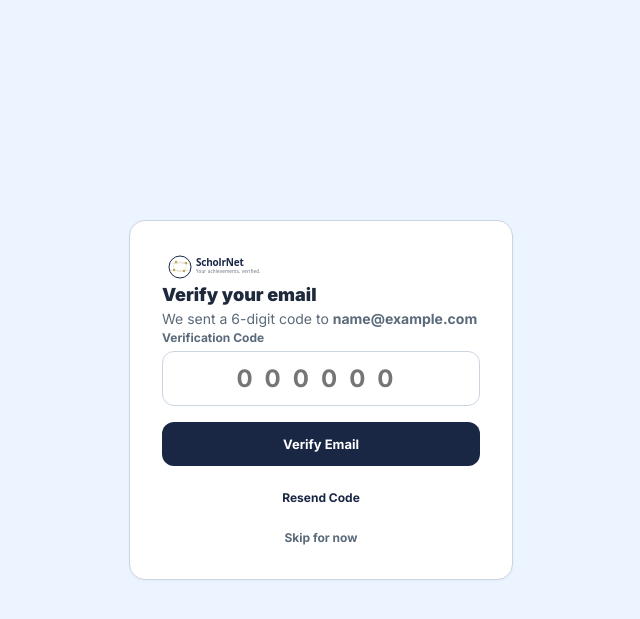
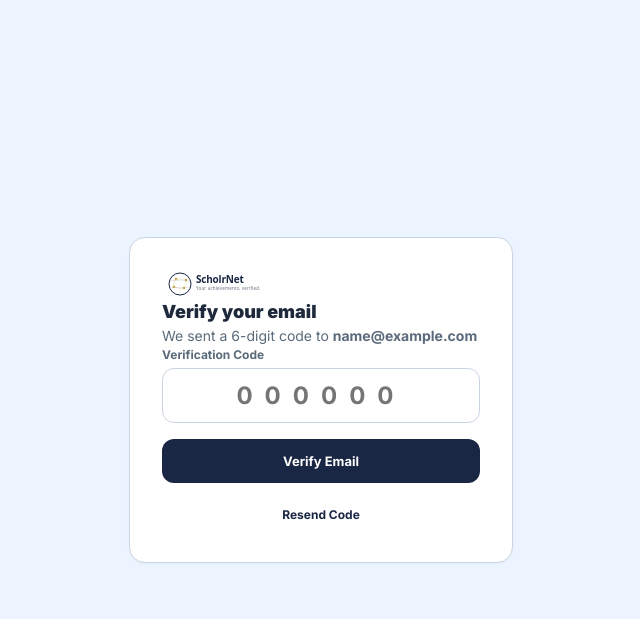
Before and after one commit to abhiraj1291/scholrnet, a Flask app: template frontend/templates/auth/verify_otp.html in a window 1280 px wide. Shown: the top 619 px of the page, without its empty margins (319-959 px from the left). Run offline with Flask 3, Linux system fonts and the light colour scheme; the template is opened without the code that fills it: most values are stand-ins (such as "Sample title", 1, 10 or a date in 2020); some libraries are stand-ins or nearby versions.

Commit message:
Remove skip-for-now link from verify OTP page

```diff
--- a/frontend/templates/auth/verify_otp.html
+++ b/frontend/templates/auth/verify_otp.html
@@ -34,12 +34,7 @@
 
     <div class="text-center mt-4">
       <button id="resendBtn" class="btn btn-ghost btn-sm" style="color:var(--primary);">Resend Code</button>
-      <p id="resendStatus" class="text-xs text-muted mt-1 hidden"></p>
-    </div>
-
-    <p class="text-xs text-muted text-center mt-4">
-      <a href="{{ url_for('dashboard') }}" class="font-bold" style="color:var(--text-muted);">Skip for now</a>
-    </p>
+    <p id="resendStatus" class="text-xs text-muted mt-1 hidden"></p>
   </div>
 
   <script>
```
